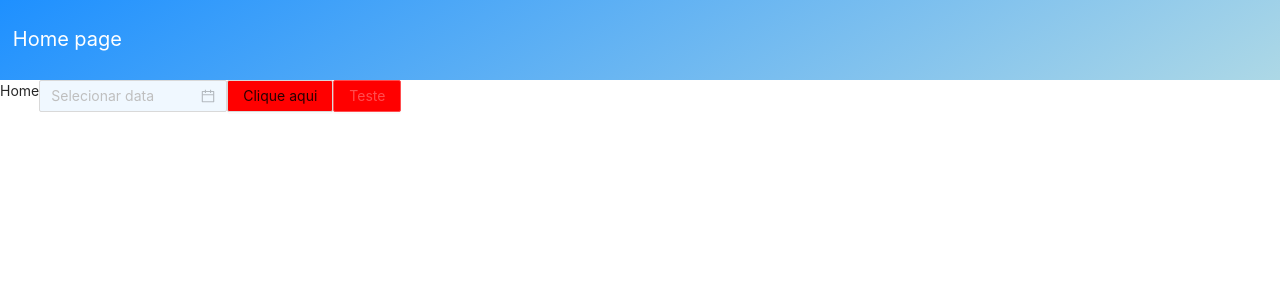
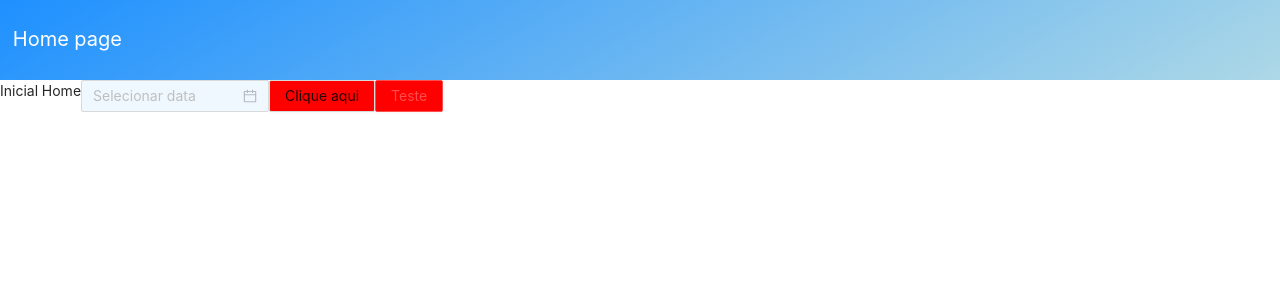
Before and after one commit to RodrigoCortezDev/AntDesignReactTeste, a React (Create React App) app: page / in a window 1280 px wide. Shown: the top 300 px of the page. Built offline with nearby package versions, Linux system fonts and the light colour scheme.

Commit message:
Context API

```diff
--- a/src/App.tsx
+++ b/src/App.tsx
@@ -4,11 +4,14 @@ import Routes from './routes';
 import 'antd/dist/antd.css';
 import { ConfigProvider } from 'antd';
 import ptBR from 'antd/lib/locale/pt_BR';
+import { AuthProvider } from './Providers/Auth';
 
 function App() {
 	return (
 		<ConfigProvider locale={ptBR}>
-			<Routes />
+			<AuthProvider>
+				<Routes />
+			</AuthProvider>
 		</ConfigProvider>
 	);
 }
--- a/src/Pages/Home/index.tsx
+++ b/src/Pages/Home/index.tsx
@@ -1,15 +1,18 @@
 import React from 'react';
 import * as Sc from './styled';
 import Master from '../Master';
+import { useAuth } from '../../Providers/Auth';
 
 export default function Home() {
+	const { auth, setAuth } = useAuth();
+
 	return (
 		<Master headerText="Home page">
-			<Sc.Container>Home</Sc.Container>
+			<Sc.Container>{auth?.login} Home</Sc.Container>
 			<Sc.MyDatePicker format="DD/MM/yyyy">Escolha a data</Sc.MyDatePicker>
 			<Sc.MyButton
 				onClick={() => {
-					alert('teste');
+					setAuth({ login: new Date().toLocaleString(), theme: '1' });
 				}}
 			>
 				Clique aqui
--- /dev/null
+++ b/src/Providers/Auth.tsx
@@ -0,0 +1,40 @@
+import React, { useState } from 'react';
+import { AnyStyledComponent } from 'styled-components';
+
+//Interface do objeto que efetivamente quero quardar
+interface IAuth {
+	login?: string;
+	theme?: string;
+}
+
+//=================================================================
+//Context =========================================================
+//Type de retornno do Context
+interface AuthContextType {
+	auth: IAuth;
+	setAuth: (auth: IAuth) => void;
+}
+
+const AuthContext = React.createContext<AuthContextType>({
+	auth: {},
+	setAuth: auth => {},
+});
+//hook para facilitar uso
+export const useAuth = () => React.useContext(AuthContext);
+
+//=================================================================
+//Provider ========================================================
+//Interface do provider que vai envolver outros componentes
+interface IAuthProvider {
+	children: React.ReactElement[] | React.ReactElement | AnyStyledComponent[] | AnyStyledComponent;
+}
+
+export const AuthProvider = ({ children }: IAuthProvider) => {
+	const [auth, setAuth] = useState<IAuth>({ login: 'Inicial' });
+
+	React.useEffect(() => {
+		console.log('entrou');
+	}, [auth]);
+
+	return <AuthContext.Provider value={{ auth, setAuth }}>{children}</AuthContext.Provider>;
+};
```
Also changed, not shown: 1 other file (tests, documents, lock files or other folders).
